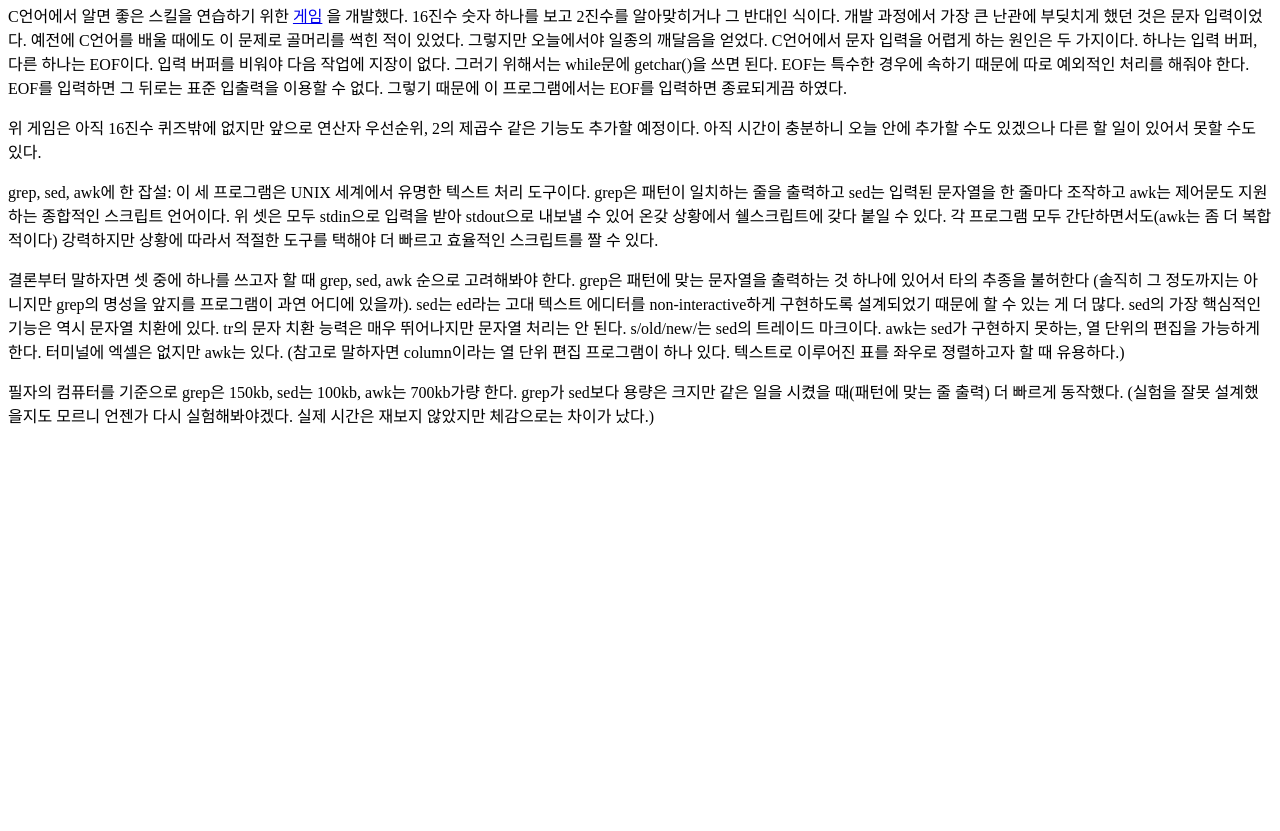
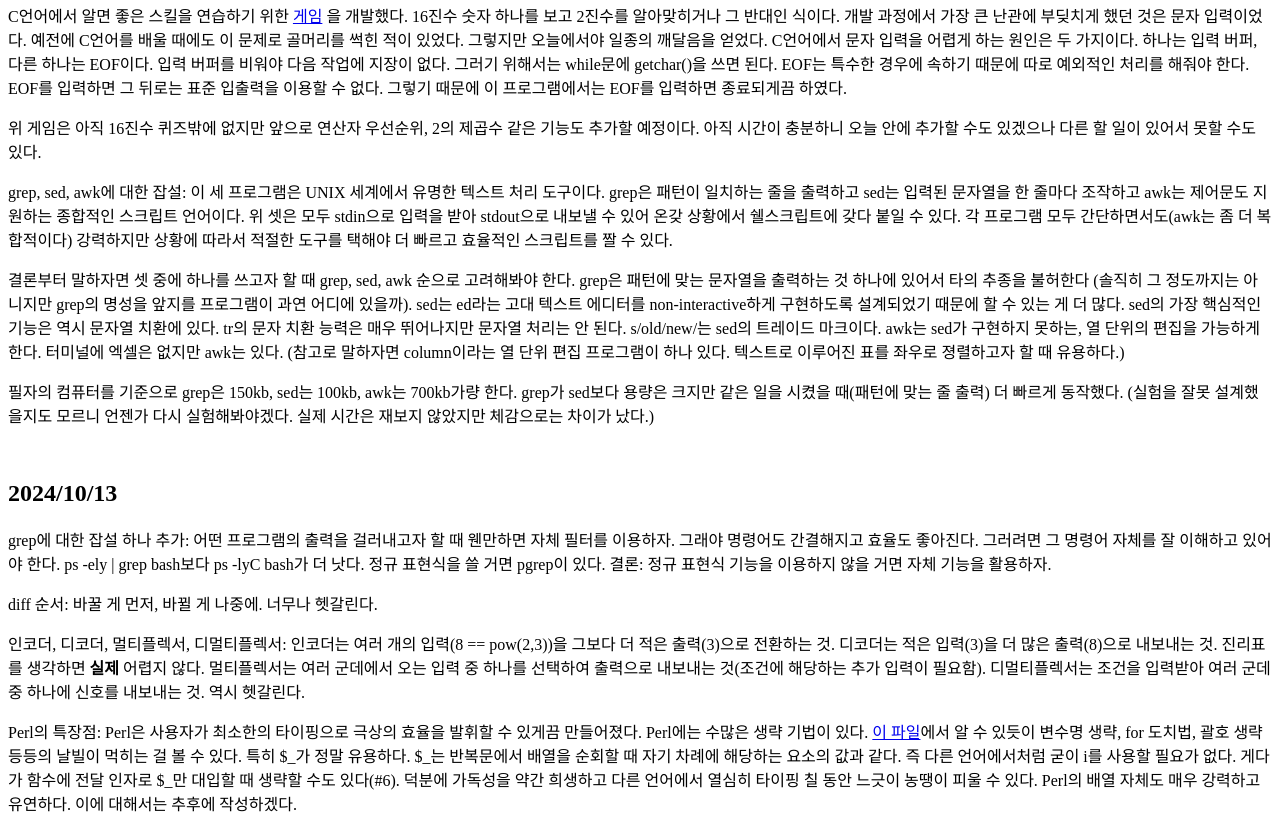
Before and after one commit to YesYesBike/yesyesbike.github.io, a plain HTML site: page diary/2024/10.html in a window 1280 px wide. Shown: the part 616-1447 px from the top of the page. Before the commit the page ends 1059 px from the top, so only its background shows below. Drawn offline with Linux system fonts and the light colour scheme.

Commit message:
아이에에에

```diff
--- a/diary/2024/10.html
+++ b/diary/2024/10.html
@@ -51,7 +51,7 @@ EOF를 입력하면 그 뒤로는 표준 입출력을 이용할 수 없다.
 		</p>
 
 		<p>
-grep, sed, awk에 한 잡설: 이 세 프로그램은 UNIX 세계에서 유명한 텍스트 처리 도구이다.
+grep, sed, awk에 대한 잡설: 이 세 프로그램은 UNIX 세계에서 유명한 텍스트 처리 도구이다.
 grep은 패턴이 일치하는 줄을 출력하고 sed는 입력된 문자열을 한 줄마다 조작하고
 awk는 제어문도 지원하는 종합적인 스크립트 언어이다.
 위 셋은 모두 stdin으로 입력을 받아 stdout으로 내보낼 수 있어 온갖 상황에서 쉘스크립트에 갖다 붙일 수 있다.
@@ -75,5 +75,39 @@ awk는 sed가 구현하지 못하는, 열 단위의 편집을 가능하게 한
 grep가 sed보다 용량은 크지만 같은 일을 시켰을 때(패턴에 맞는 줄 출력) 더 빠르게 동작했다.
 (실험을 잘못 설계했을지도 모르니 언젠가 다시 실험해봐야겠다. 실제 시간은 재보지 않았지만 체감으로는 차이가 났다.)
 		</p>
+
+		<br>
+
+		<h2>2024/10/13</h2>
+		<p>
+grep에 대한 잡설 하나 추가: 어떤 프로그램의 출력을 걸러내고자 할 때 웬만하면 자체 필터를 이용하자.
+그래야 명령어도 간결해지고 효율도 좋아진다. 그러려면 그 명령어 자체를 잘 이해하고 있어야 한다.
+ps -ely | grep bash보다 ps -lyC bash가 더 낫다. 정규 표현식을 쓸 거면 pgrep이 있다.
+결론: 정규 표현식 기능을 이용하지 않을 거면 자체 기능을 활용하자.
+		</p>
+
+		<p>
+diff 순서: 바꿀 게 먼저, 바뀔 게 나중에. 너무나 헷갈린다.
+		</p>
+
+		<p>
+인코더, 디코더, 멀티플렉서, 디멀티플렉서:
+인코더는 여러 개의 입력(8 == pow(2,3))을 그보다 더 적은 출력(3)으로 전환하는 것.
+디코더는 적은 입력(3)을 더 많은 출력(8)으로 내보내는 것. 진리표를 생각하면 <strong>실제</strong> 어렵지 않다.
+멀티플렉서는 여러 군데에서 오는 입력 중 하나를 선택하여 출력으로 내보내는 것(조건에 해당하는 추가 입력이 필요함).
+디멀티플렉서는 조건을 입력받아 여러 군데 중 하나에 신호를 내보내는 것.
+역시 헷갈린다.
+		</p>
+
+		<p>
+Perl의 특장점: Perl은 사용자가 최소한의 타이핑으로 극상의 효율을 발휘할 수 있게끔 만들어졌다.
+Perl에는 수많은 생략 기법이 있다. <a href="10_perl.txt">이 파일</a>에서 알 수 있듯이
+변수명 생략, for 도치법, 괄호 생략 등등의 날빌이 먹히는 걸 볼 수 있다.
+특히 $_가 정말 유용하다. $_는 반복문에서 배열을 순회할 때 자기 차례에 해당하는 요소의 값과 같다.
+즉 다른 언어에서처럼 굳이 i를 사용할 필요가 없다.
+게다가 함수에 전달 인자로 $_만 대입할 때 생략할 수도 있다(#6).
+덕분에 가독성을 약간 희생하고 다른 언어에서 열심히 타이핑 칠 동안 느긋이 농땡이 피울 수 있다.
+Perl의 배열 자체도 매우 강력하고 유연하다. 이에 대해서는 추후에 작성하겠다.
+		</p>
 	</body>
 </html>
```
Also changed, not shown: diary/2024/10_perl.txt (added).
